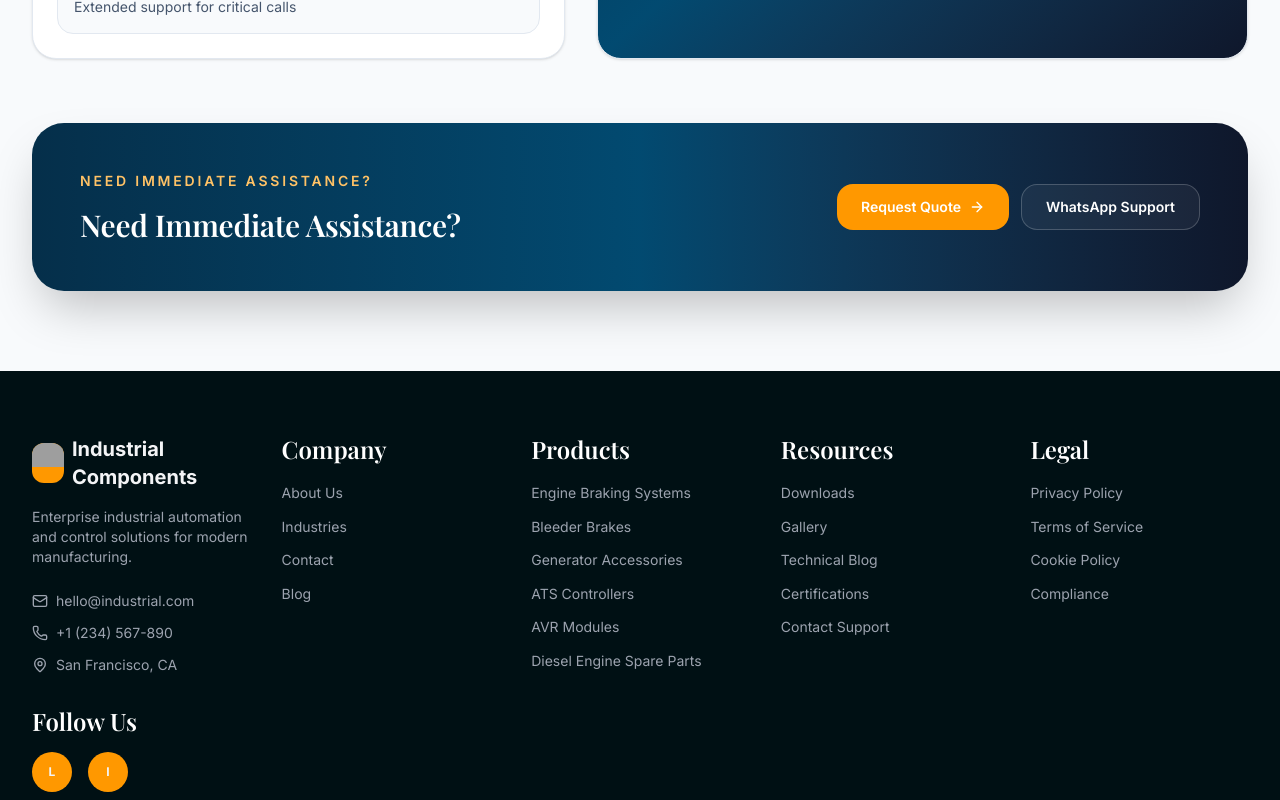
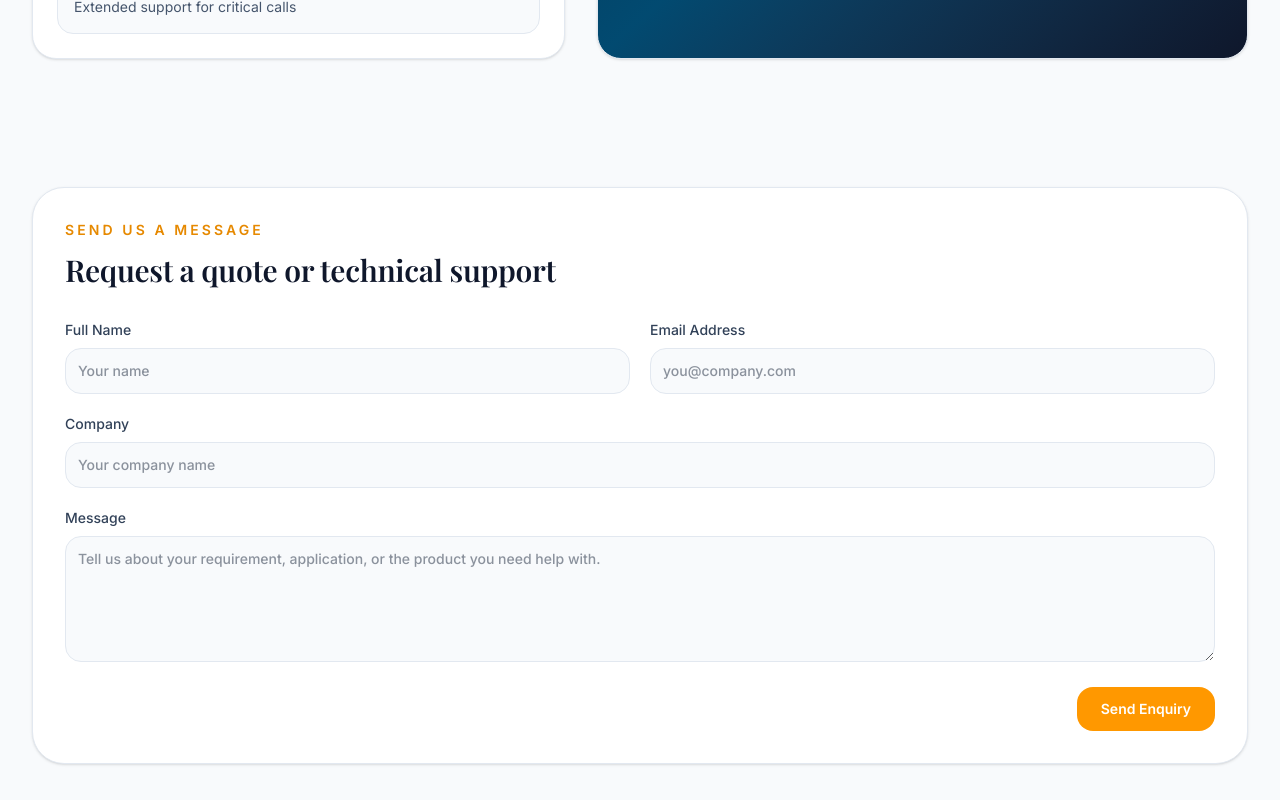
Before and after one commit to Rajmani-Nadar/industrial-parts-cms, a Next.js app: page /contact in a window 1280 px wide. Shown: the part 1620-2420 px from the top of the page. Built offline with nearby package versions, Linux system fonts and the light colour scheme; no server answers; grey boxes are pictures that could not be loaded.

Commit message:
feat(phase-9.4): connect contact form to Strapi enquiries

```diff
--- a/src/components/contact/ContactPageContent.tsx
+++ b/src/components/contact/ContactPageContent.tsx
@@ -1,9 +1,11 @@
 "use client";
 
+import { useState } from "react";
 import Link from "next/link";
-import { ArrowRight, Building2, Clock3, Mail, MapPin, MessageSquareText, Phone, ShieldAlert, Warehouse } from "lucide-react";
+import { ArrowRight, Building2, CheckCircle2, Clock3, Mail, MapPin, MessageSquareText, Phone, ShieldAlert, Warehouse } from "lucide-react";
 import { motion } from "framer-motion";
-import type { ContactInfoBlock, ContactMethod } from "@/types/contact";
+import { submitContactEnquiry } from "@/services/contact";
+import type { ContactFormState, ContactInfoBlock, ContactMethod } from "@/types/contact";
 
 const contactMethods: ContactMethod[] = [
   {
@@ -64,7 +66,69 @@ function GlobeIcon({ className }: { className?: string }) {
   return <span className={className}>🌍</span>;
 }
 
+const initialFormState: ContactFormState = {
+  name: "",
+  email: "",
+  company: "",
+  message: "",
+};
+
 export function ContactPageContent() {
+  const [formData, setFormData] = useState<ContactFormState>(initialFormState);
+  const [isSubmitting, setIsSubmitting] = useState(false);
+  const [submitStatus, setSubmitStatus] = useState<{ type: "success" | "error"; message: string } | null>(null);
+
+  const handleChange = (event: React.ChangeEvent<HTMLInputElement | HTMLTextAreaElement>) => {
+    const { name, value } = event.target;
+
+    setFormData((current) => ({
+      ...current,
+      [name]: value,
+    }));
+
+    if (submitStatus) {
+      setSubmitStatus(null);
+    }
+  };
+
+  const handleSubmit = async (event: React.FormEvent<HTMLFormElement>) => {
+    event.preventDefault();
+
+    if (!formData.name || !formData.email || !formData.message) {
+      setSubmitStatus({
+        type: "error",
+        message: "Please complete the required fields before submitting.",
+      });
+      return;
+    }
+
+    setIsSubmitting(true);
+    setSubmitStatus(null);
+
+    try {
+      await submitContactEnquiry({
+        name: formData.name,
+        companyName: formData.company,
+        email: formData.email,
+        subject: "Website Contact Enquiry",
+        message: formData.message,
+      });
+
+      setFormData(initialFormState);
+      setSubmitStatus({
+        type: "success",
+        message: "Your enquiry has been submitted successfully.",
+      });
+    } catch (error) {
+      setSubmitStatus({
+        type: "error",
+        message: error instanceof Error ? error.message : "Unable to submit your enquiry right now. Please try again later.",
+      });
+    } finally {
+      setIsSubmitting(false);
+    }
+  };
+
   return (
     <div className="bg-slate-50 pb-20 pt-24 md:pt-28">
       <section className="relative overflow-hidden bg-slate-950">
@@ -178,6 +242,93 @@ export function ContactPageContent() {
         </div>
       </section>
 
+      <section className="mx-auto max-w-7xl px-4 py-16 sm:px-6 lg:px-8">
+        <div className="rounded-[2rem] border border-slate-200 bg-white p-6 shadow-sm md:p-8">
+          <div className="mb-8">
+            <p className="text-sm font-semibold uppercase tracking-[0.22em] text-orange-600">Send us a message</p>
+            <h2 className="mt-3 text-3xl font-black tracking-tight text-slate-900 md:text-4xl">Request a quote or technical support</h2>
+          </div>
+
+          <form onSubmit={handleSubmit} noValidate className="grid gap-5 md:grid-cols-2">
+            <label className="text-sm font-medium text-slate-700">
+              Full Name
+              <input
+                type="text"
+                name="name"
+                value={formData.name}
+                onChange={handleChange}
+                required
+                className="mt-2 w-full rounded-xl border border-slate-200 bg-slate-50 px-3 py-3 text-sm text-slate-800 outline-none transition focus:border-orange-400 focus:ring-2 focus:ring-orange-100"
+                placeholder="Your name"
+              />
+            </label>
+
+            <label className="text-sm font-medium text-slate-700">
+              Email Address
+              <input
+                type="email"
+                name="email"
+                value={formData.email}
+                onChange={handleChange}
+                required
+                className="mt-2 w-full rounded-xl border border-slate-200 bg-slate-50 px-3 py-3 text-sm text-slate-800 outline-none transition focus:border-orange-400 focus:ring-2 focus:ring-orange-100"
+                placeholder="you@company.com"
+              />
+            </label>
+
+            <label className="text-sm font-medium text-slate-700 md:col-span-2">
+              Company
+              <input
+                type="text"
+                name="company"
+                value={formData.company}
+                onChange={handleChange}
+                className="mt-2 w-full rounded-xl border border-slate-200 bg-slate-50 px-3 py-3 text-sm text-slate-800 outline-none transition focus:border-orange-400 focus:ring-2 focus:ring-orange-100"
+                placeholder="Your company name"
+              />
+            </label>
+
+            <label className="text-sm font-medium text-slate-700 md:col-span-2">
+              Message
+              <textarea
+                name="message"
+                value={formData.message}
+                onChange={handleChange}
+                required
+                rows={5}
+                className="mt-2 w-full rounded-xl border border-slate-200 bg-slate-50 px-3 py-3 text-sm text-slate-800 outline-none transition focus:border-orange-400 focus:ring-2 focus:ring-orange-100"
+                placeholder="Tell us about your requirement, application, or the product you need help with."
+              />
+            </label>
+
+            {submitStatus && (
+              <div
+                aria-live="polite"
+                className={`md:col-span-2 flex items-center gap-2 rounded-xl border px-4 py-3 text-sm ${
+                  submitStatus.type === "success"
+                    ? "border-emerald-200 bg-emerald-50 text-emerald-700"
+                    : "border-red-200 bg-red-50 text-red-700"
+                }`}
+                role="alert"
+              >
+                {submitStatus.type === "success" ? <CheckCircle2 className="h-4 w-4" /> : <ShieldAlert className="h-4 w-4" />}
+                {submitStatus.message}
+              </div>
+            )}
+
+            <div className="md:col-span-2 flex justify-end">
+              <button
+                type="submit"
+                disabled={isSubmitting}
+                className="inline-flex items-center justify-center gap-2 rounded-xl bg-orange-500 px-6 py-3 text-sm font-semibold text-white transition hover:bg-orange-400 disabled:cursor-not-allowed disabled:opacity-60"
+              >
+                {isSubmitting ? "Sending..." : "Send Enquiry"}
+              </button>
+            </div>
+          </form>
+        </div>
+      </section>
+
       <section className="mx-auto max-w-7xl px-4 sm:px-6 lg:px-8">
         <div className="rounded-[2rem] bg-gradient-to-r from-sky-950 via-sky-900 to-slate-900 p-8 text-white shadow-2xl md:p-12">
           <div className="flex flex-col gap-8 lg:flex-row lg:items-center lg:justify-between">
--- a/src/components/gallery/GalleryGrid.tsx
+++ b/src/components/gallery/GalleryGrid.tsx
@@ -12,6 +12,11 @@ const columnClasses = ["md:col-span-2", "", "", "md:col-span-2", "", "", "md:col
 export function GalleryGrid({ items = GALLERY_ITEMS, filters = GALLERY_FILTERS }: { items?: GalleryItem[]; filters?: readonly string[] }) {
   const [activeFilter, setActiveFilter] = useState<string>("All");
   const [selectedIndex, setSelectedIndex] = useState<number | null>(null);
+
+  const filterOptions = useMemo(
+    () => ["All", ...filters.filter((filter) => filter && filter !== "All")].filter((filter, index, allFilters) => allFilters.indexOf(filter) === index),
+    [filters]
+  );
 
   const filteredItems = useMemo(() => {
     if (activeFilter === "All") return items;
@@ -36,11 +41,11 @@ export function GalleryGrid({ items = GALLERY_ITEMS, filters = GALLERY_FILTERS }
   return (
     <section className="mx-auto max-w-7xl px-4 py-16 sm:px-6 lg:px-8">
       <div className="mb-8 flex flex-wrap gap-3">
-        {(["All", ...filters] as const).map((filter) => {
+        {filterOptions.map((filter) => {
           const isActive = activeFilter === filter;
           return (
             <button
-              key={filter}
+              key={`${filter}-${filterOptions.indexOf(filter)}`}
               type="button"
               onClick={() => setActiveFilter(filter)}
               className={`rounded-full border px-4 py-2 text-sm font-semibold transition-all ${
```
